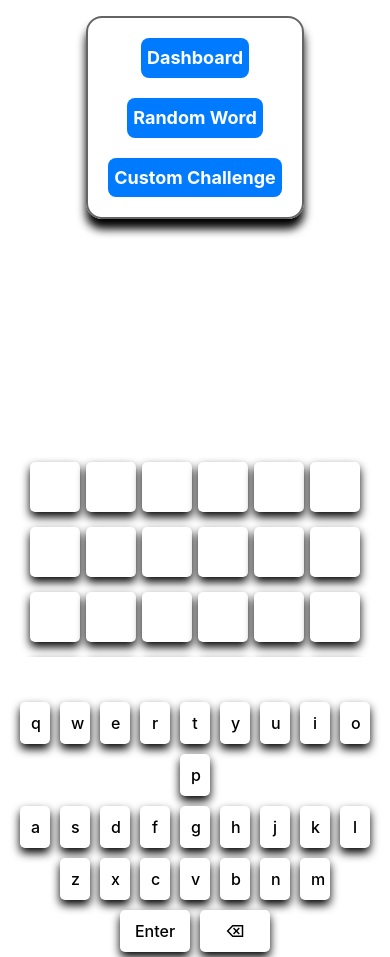
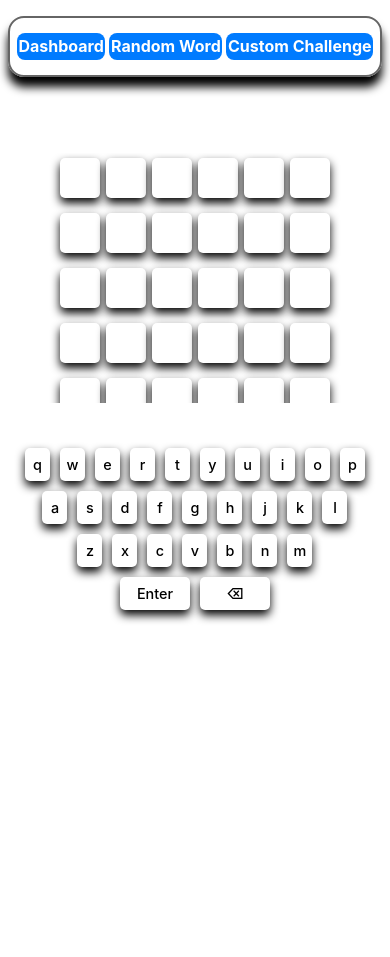
Before and after one commit to Atlessc/web54-wordle-clone, a React (Vite) app: page /daily-challenge in a window 390 px wide. After the commit the page ends 844 px from the top, so only its background shows below. Built offline with nearby package versions, Linux system fonts and the light colour scheme.

Commit message:
Add mobile view support to Keyboard, GameBoard, and NavBar components

```diff
--- a/src/components/GlobalComponents/NavBar/NavBar.css
+++ b/src/components/GlobalComponents/NavBar/NavBar.css
@@ -42,12 +42,26 @@
   -o-transform: scale(1.05);
 }
 
-@media screen and (max-width: 768px) {
+@media screen and (max-width: 400px) and (min-width: 320px) {
   .navbar {
-    flex-direction: column;
+    flex-direction: row;
+    padding: 0.3rem;
   }
   .nav-link {
-    margin: 10px 0;
+    font-size: 1rem;
+    padding: 0.1rem;
+    margin: 10px 2px;
   }
+}
 
+@media screen and (max-width: 470px) and (min-width: 401px) {
+  .navbar {
+    flex-direction: row;
+    padding: 0.3rem;
+  }
+  .nav-link {
+    font-size: 1rem;
+    padding: 0.1rem;
+    margin: 10px 2px;
+  }
 }
--- a/src/components/SharedComponents/GameBoard/GameBoard.css
+++ b/src/components/SharedComponents/GameBoard/GameBoard.css
@@ -3,8 +3,6 @@
   flex-direction: column;
   align-items: center;
   margin: 20px 0 40px 0;
-  height: 200px;
-  overflow: scroll;
 }
 
 .guess-row {
@@ -42,3 +40,15 @@
 .letter-box.absent {
   background-color: lightgrey;
 }
+
+@media screen and (max-width: 400px) and (min-width: 320px) {
+  .game-board {
+    height: 250px;
+    overflow: scroll;
+  }
+  .letter-box {
+    width: 40px;
+    height: 40px;
+    font-size: 20px;
+  }
+}
--- a/src/components/SharedComponents/Keyboard/Keyboard.tsx
+++ b/src/components/SharedComponents/Keyboard/Keyboard.tsx
@@ -30,7 +30,7 @@ const Keyboard = ({ onKeyPress, letterStatuses, isDisabled, viewportType }: Keyb
 				<div key={index} className={`keyboard-row ${viewportType}`}>
 					{row.map((key) => {
 						const isSpecialKey = key === 'backspace' || key === 'enter';
-										const keyWidth = isSpecialKey ? (viewportType === 'Mobile' ? '70px' : '130px') : (viewportType === 'Mobile' ? '30px' : '50px');
+						const keyWidth = isSpecialKey ? (viewportType === 'Mobile' ? '70px' : '130px') : (viewportType === 'Mobile' ? '25px' : '50px');
 						const keyLabel = key === 'backspace' ? '⌫' : key === 'enter' ? 'Enter' : key;
 
 						return (
--- a/src/components/SharedComponents/Keyboard/keyboard.css
+++ b/src/components/SharedComponents/Keyboard/keyboard.css
@@ -36,3 +36,11 @@
   -ms-transition: all 0.15s ease-in-out;
   -o-transition: all 0.15s ease-in-out;
 }
+
+@media screen and (max-width: 400px) and (min-width: 320px) {
+  .keyboard-key {
+    padding: 7px 0px;
+    margin: 2px;
+    font-size: 0.9rem;
+  }
+}
--- a/src/pages/DailyChallengePage.tsx
+++ b/src/pages/DailyChallengePage.tsx
@@ -1,4 +1,4 @@
-import { useState, useEffect, useRef } from 'react';
+import React, { useState, useEffect, useRef } from 'react';
 import Keyboard from '../components/SharedComponents/Keyboard/Keyboard';
 import GameBoard from '../components/SharedComponents/GameBoard/GameBoard';
 import Modal from '../components/SharedComponents/Modal/Modal';
@@ -76,31 +76,30 @@ const DailyChallengePage = () => {
 
   useEffect(() => {
     const handleKeyDown = (event: KeyboardEvent) => {
-      handleKeyInput(event.key);
+      handleKeyInput(event.key, e);
     };
 
     document.addEventListener('keydown', handleKeyDown);
     return () => {
       document.removeEventListener('keydown', handleKeyDown);
     };
-  }, [currentGuess, guesses]);
+  }, []);
 
-  const handleKeyInput = (key: string) => {
-    // Use a regular expression to validate that the key is a single alphabetic character.
-    console.log('Key processed:', key);
-    if (/^[a-zA-Z]$/.test(key)) {
-      if (currentGuess.length < wordLength) {
-        setCurrentGuess(currentGuess + key.toLowerCase());
-      }
-    } else if (key === 'Backspace') {
-      setCurrentGuess(currentGuess.slice(0, -1));
-    } else if (key === 'Enter') {
-      if (currentGuess.length === wordLength && guesses.length < numOfGuesses) {
-        evaluateGuess(currentGuess);
-        setCurrentGuess('');
-      }
+  const handleKeyInput = (key: string, event: KeyboardEvent) => {
+    if (key === 'Enter' || key === 'Backspace') {
+        event?.preventDefault();
     }
-  };
+    if (/^[a-zA-Z]$/.test(key) && currentGuess.length < wordLength) {
+        setCurrentGuess(prevGuess => prevGuess + key.toLowerCase());
+    } else if (key === 'Backspace' && currentGuess.length > 0) {
+        setCurrentGuess(prevGuess => prevGuess.slice(0, -1));
+    } else if (key === 'Enter' && currentGuess.length === wordLength) {
+        if (guesses.length < numOfGuesses) {
+            evaluateGuess(currentGuess);
+            setCurrentGuess('');
+        }
+    }
+};
 
 
   const evaluateGuess = (guess: string) => {
@@ -164,10 +163,11 @@ const DailyChallengePage = () => {
   }
 
   return (
-    <div tabIndex={0} ref={inputRef} onKeyDown={(e) => handleKeyInput(e.key)} style={{ outline: 'none' }}>
-      <h1>Word In A Bottle: Regular Mode</h1>
+    <div tabIndex={0} ref={inputRef} onKeyDown={(e) => handleKeyInput(e.key, e)} style={{ outline: 'none' }}>
+      {viewportType === 'Desktop' && <h1>Word In A Bottle: Mobile Mode</h1>}
+      {viewportType === 'Mobile' && <h2>Word In A Bottle: Mobile Mode</h2>}
       <GameBoard wordLength={wordLength} guesses={guesses} currentGuess={currentGuess} numOfGuesses={numOfGuesses} />
-      <Keyboard onKeyPress={handleKeyInput} letterStatuses={letterStatuses} isDisabled={gameStatus === 'won' || gameStatus === 'lost'} viewportType={viewportType} />
+      <Keyboard onKeyPress={(key) => handleKeyInput(key, e)} letterStatuses={letterStatuses} isDisabled={gameStatus === 'won' || gameStatus === 'lost'} viewportType={viewportType} />
       {gameStatus === 'won' &&
         <Modal isOpen={gameStatus === 'won'} onClose={() => handleNewGame()}>
           <h2>Congratulations! You've won!</h2>
```
Lines whose indentation alone changed are shown as unchanged.
